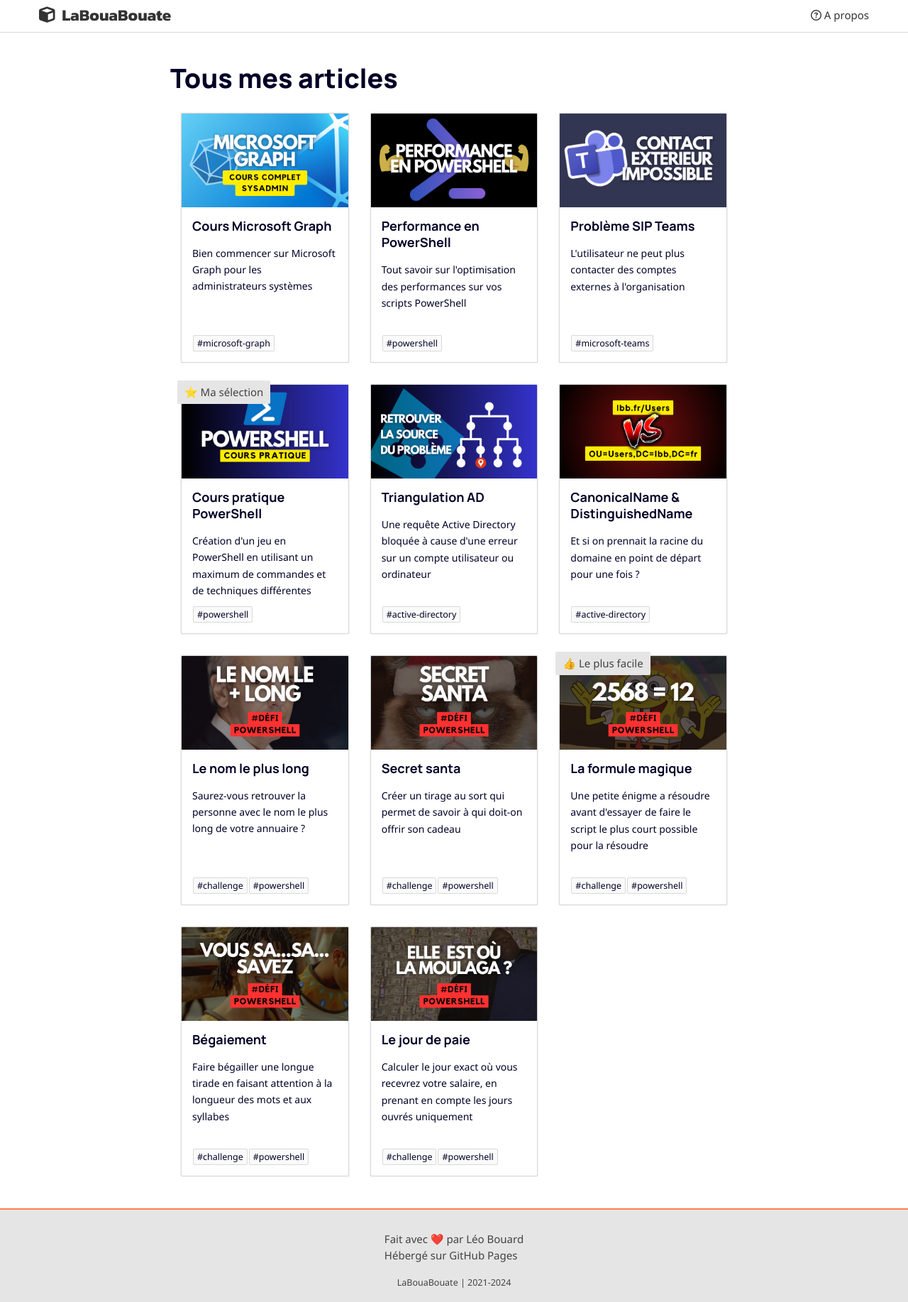
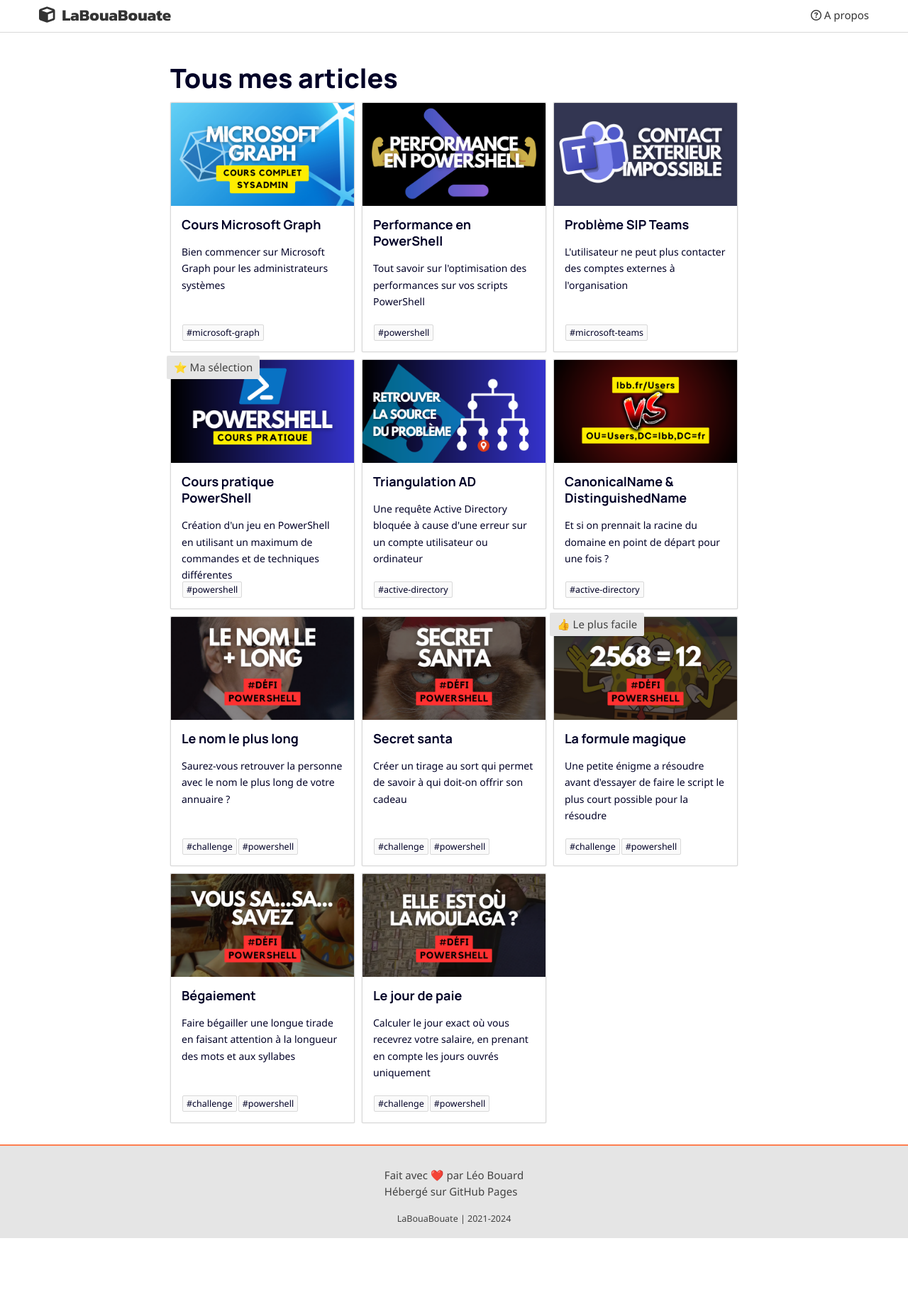
Before and after one commit to leobouard/leobouard.github.io, a Jekyll site: the page built from blog.md, in a window 1280 px wide. Shown: the whole page at 71% size. Built offline with Jekyll 4.4.1, drawn with Linux system fonts in a browser that asks for light colours; nearby versions of some CDN libraries; some web fonts are replaced; after the commit the page ends 1744 px from its top, so only the background shows below that.

Commit message:
Update posts.scss

```diff
--- a/assets/css/posts.scss
+++ b/assets/css/posts.scss
@@ -26,8 +26,7 @@
 
 .posts {
     display: grid;
-    grid-gap: 2rem;
-    padding: 1rem;
+    grid-gap: 10px;
     grid-template-columns: 1fr 1fr 1fr;
     justify-items: center;
 }
@@ -78,8 +77,7 @@
 }
 
 article:hover {
-    box-shadow: 0 20px 80px -10px var(--boxshadow);
-    filter: saturate(1.2);
+    background: var(--accentbg);
 
     span.articleTitle {
         text-decoration: underline;
```
